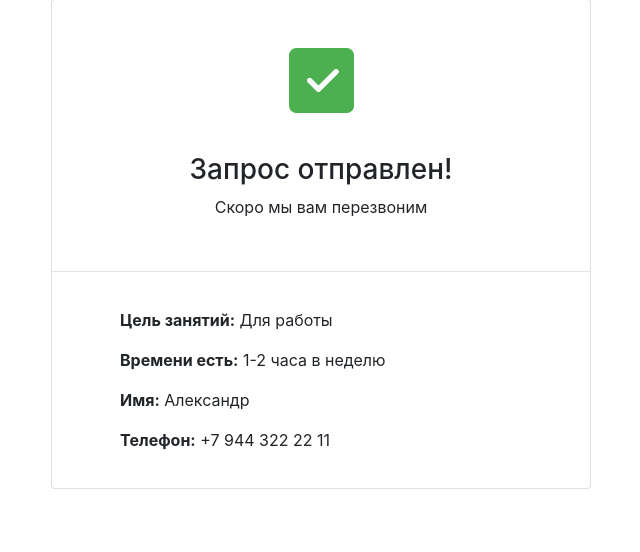
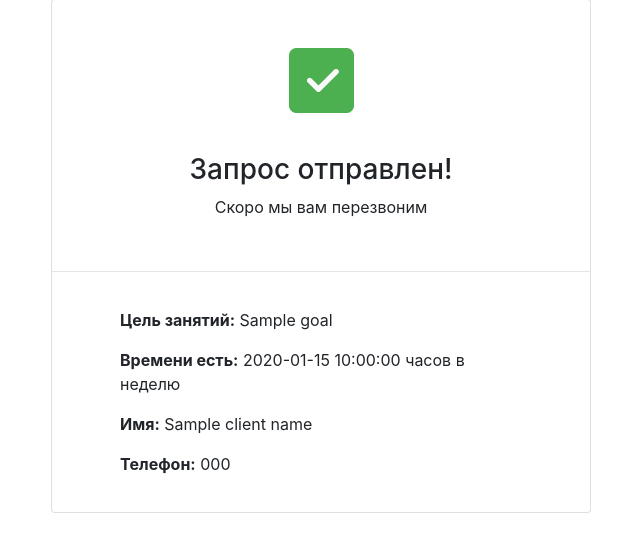
Before and after one commit to nickitey/flask_project2, a Flask app: template project2/templates/request_done.html in a window 1280 px wide. Shown: the part 121-673 px from the top of the page, without its empty margins (319-959 px from the left). Run offline with Flask 3, Linux system fonts and the light colour scheme; the template is opened without the code that fills it: most values are stand-ins (such as "Sample title", 1, 10 or a date in 2020); parts of the project's set-up code (start-up, migrations or seed data) failed here and were passed over; some libraries are stand-ins or nearby versions.

Commit message:
feat: сделать страницу оформления запроса на учителя

```diff
--- a/project2/app.py
+++ b/project2/app.py
@@ -52,12 +52,29 @@ def render_teacher(teacher_id):
 
 @app.route("/request")
 def render_request():
-    return "3десь будет заявка на подбор"
+    return render_template('request.html')
 
 
-@app.route("/request_done/")
+@app.route("/request_done", methods=['POST'])
 def render_request_done():
-    return "3аявка на подбор отправлена"
+    client_name = request.form['clientName']
+    client_phone = request.form['clientPhone']
+    time = request.form['time']
+    goal = request.form['goal']
+    goal_to_template = target[goal]
+    teacher_request = [{
+        'request_id': None,
+        'name': client_name,
+        'phone': client_phone,
+        'goal': goal,
+        'time': time,
+        'order_date': datetime.now().strftime("%d-%m-%Y"),
+        'order_time': datetime.now().strftime("%H:%M:%S")
+    }]
+    update_json_database("request.json", teacher_request, order_key="request_id")
+    return render_template('request_done.html', clientName=client_name,
+                           clientPhone=client_phone, time=time,
+                           goal=goal_to_template)
 
 
 @app.route("/booking/<teacher_id>/<dow>/<time>")
--- a/project2/templates/request_done.html
+++ b/project2/templates/request_done.html
@@ -1,34 +1,5 @@
-<!DOCTYPE html>
-<html lang="ru">
-
-<head>
-  <meta charset="UTF-8">
-  <title>TINYSTEPS</title>
-  <link rel="stylesheet" href="https://stackpath.bootstrapcdn.com/bootstrap/4.3.1/css/bootstrap.min.css" integrity="sha384-ggOyR0iXCbMQv3Xipma34MD+dH/1fQ784/j6cY/iJTQUOhcWr7x9JvoRxT2MZw1T" crossorigin="anonymous">
-</head>
-
-<body>
-  <header class="container mt-3">
-    <nav class="navbar navbar-expand-lg navbar-light bg-light">
-      <a class="navbar-brand" href="#">TINYSTEPS</a>
-      <button class="navbar-toggler" type="button" data-toggle="collapse" data-target="#navbarNav" aria-controls="navbarNav" aria-expanded="false" aria-label="Toggle navigation">
-        <span class="navbar-toggler-icon"></span>
-      </button>
-      <div class="collapse navbar-collapse" id="navbarNav">
-        <ul class="navbar-nav">
-          <li class="nav-item active">
-            <a class="nav-link" href="#">Все репетиторы</a>
-          </li>
-          <li class="nav-item">
-            <a class="nav-link" href="#">Заявка на подбор</a>
-          </li>
-        </ul>
-      </div>
-      <span class="navbar-text d-sm-none d-lg-block">
-        ☺️
-      </span>
-    </nav>
-  </header>
+{% extends 'base.html' %}
+{% block container %}
   <main class="container mt-3">
     <!-- HERO -->
     <div class="row mt-5">
@@ -41,18 +12,18 @@
           </div>
           <hr />
           <div class="card-body mx-5">
-            <p><b>Цель занятий:</b> Для работы</p>
-            <p><b>Времени есть:</b> 1-2 часа в неделю</p>
-            <p><b>Имя:</b> Александр</p>
-            <p><b>Телефон:</b> +7 944 322 22 11</p>
+            <p><b>Цель занятий:</b> {{ goal }}</p>
+            <p><b>Времени есть:</b> {{ time }}
+              {% if time == '1-2' %}
+                часа в неделю</p>
+              {% else %}
+                часов в неделю</p>
+              {% endif %}
+            <p><b>Имя:</b> {{ clientName }}</p>
+            <p><b>Телефон:</b> {{ clientPhone }}</p>
           </div>
         </div>
       </div>
     </div>
   </main>
-
-  <script src="https://code.jquery.com/jquery-3.2.1.slim.min.js" integrity="sha384-KJ3o2DKtIkvYIK3UENzmM7KCkRr/rE9/Qpg6aAZGJwFDMVNA/GpGFF93hXpG5KkN" crossorigin="anonymous"></script>
-  <script src="https://cdnjs.cloudflare.com/ajax/libs/popper.js/1.12.9/umd/popper.min.js" integrity="sha384-ApNbgh9B+Y1QKtv3Rn7W3mgPxhU9K/ScQsAP7hUibX39j7fakFPskvXusvfa0b4Q" crossorigin="anonymous"></script>
-  <script src="https://maxcdn.bootstrapcdn.com/bootstrap/4.0.0/js/bootstrap.min.js" integrity="sha384-JZR6Spejh4U02d8jOt6vLEHfe/JQGiRRSQQxSfFWpi1MquVdAyjUar5+76PVCmYl" crossorigin="anonymous"></script>
-</body>
-</html>
+{% endblock %}
```
Also changed, not shown: project2/templates/request.html (+10 -42 lines), tests/test_flask_app.py (+27 -0 lines), 1 other file.
